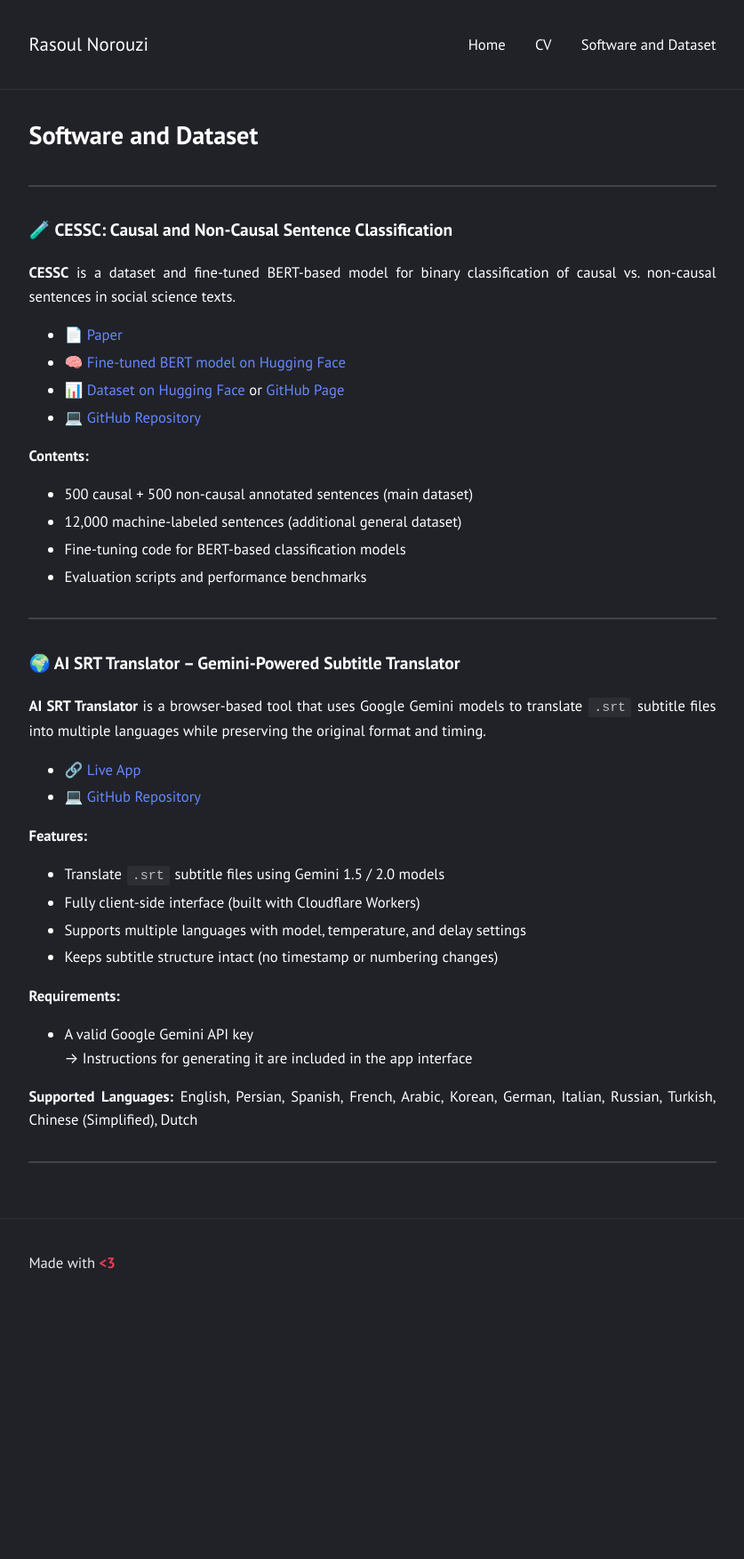
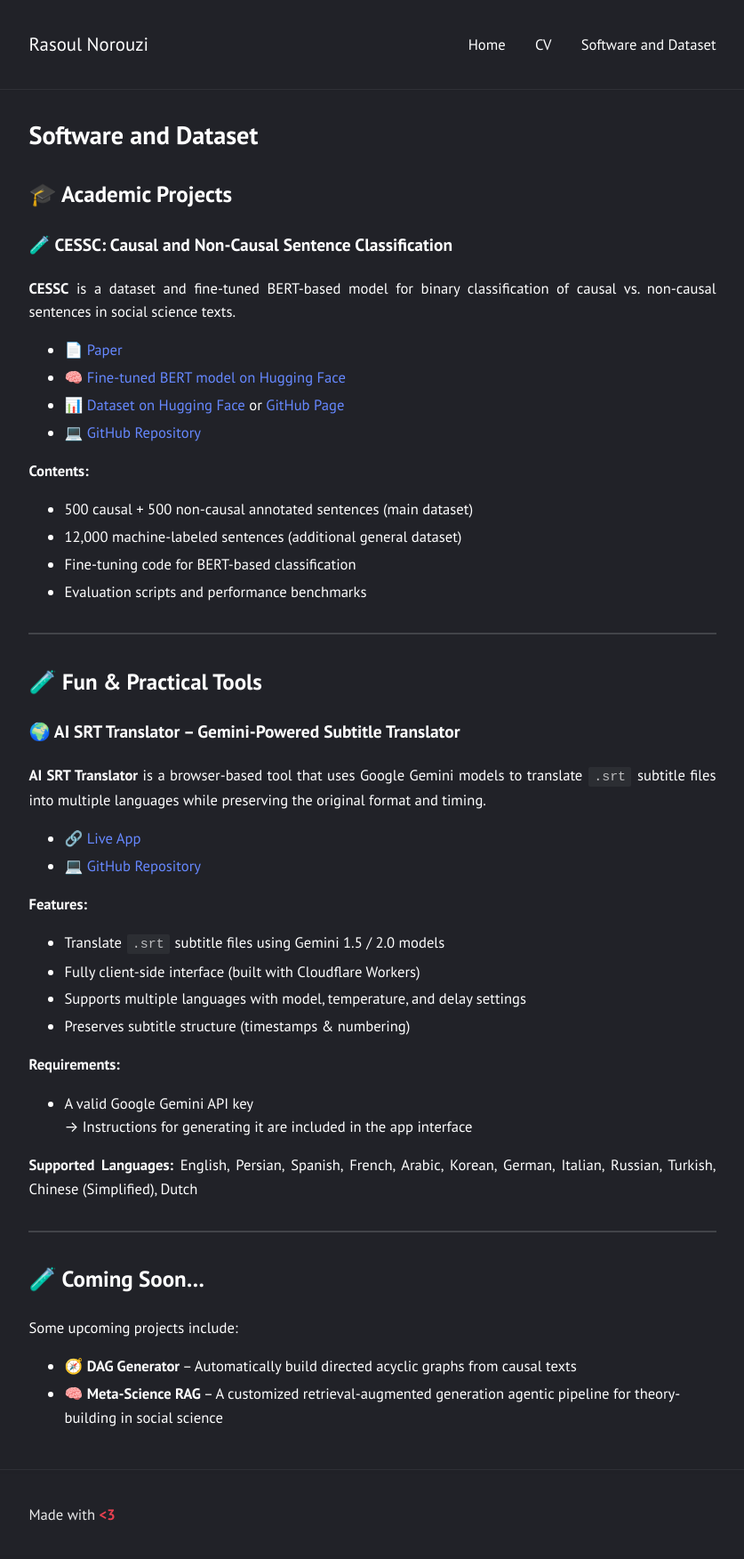
Before and after one commit to rasoulnorouzi/rasoulnorouzi.github.io, a Jekyll site: the page built from software-and-dataset.md, in a window 1280 px wide. Shown: the whole page at 89% size, without its empty margins (221-1058 px from the left). Built offline with Jekyll 4.4.1, drawn with Linux system fonts in a browser that asks for light colours; before the commit the page ends 1470 px from its top, so only the background shows below that.

Commit message:
Update software-and-dataset.md

```diff
--- a/software-and-dataset.md
+++ b/software-and-dataset.md
@@ -3,23 +3,26 @@ title: "Software and Dataset"
 layout: page
 ---
 
----
+## 🎓 Academic Projects
+
 ### 🧪 CESSC: Causal and Non-Causal Sentence Classification
 
 **CESSC** is a dataset and fine-tuned BERT-based model for binary classification of causal vs. non-causal sentences in social science texts.
 
 - 📄 [Paper](https://www.cambridge.org/core/journals/research-synthesis-methods/article/capturing-causal-claims-a-finetuned-text-mining-model-for-extracting-causal-sentences-from-social-science-papers/E76E6EFB3373DE4FE6D9DCDB56271CEE?utm_campaign=shareaholic&utm_medium=copy_link&utm_source=bookmark)
 - 🧠 [Fine-tuned BERT model on Hugging Face](https://huggingface.co/rasoultilburg/ssc_bert)
-- 📊 [Dataset on Hugging Face](https://huggingface.co/datasets/rasoultilburg/ssc)  or [GitHub Page](https://github.com/rasoulnorouzi/cessc/tree/main/datasets)
+- 📊 [Dataset on Hugging Face](https://huggingface.co/datasets/rasoultilburg/ssc) or [GitHub Page](https://github.com/rasoulnorouzi/cessc/tree/main/datasets)
 - 💻 [GitHub Repository](https://github.com/rasoulnorouzi/cessc)
 
 **Contents:**
 - 500 causal + 500 non-causal annotated sentences (main dataset)
 - 12,000 machine-labeled sentences (additional general dataset)
-- Fine-tuning code for BERT-based classification models
+- Fine-tuning code for BERT-based classification
 - Evaluation scripts and performance benchmarks
 
 ---
+
+## 🧪 Fun & Practical Tools
 
 ### 🌍 AI SRT Translator – Gemini-Powered Subtitle Translator
 
@@ -32,7 +35,7 @@ layout: page
 - Translate `.srt` subtitle files using Gemini 1.5 / 2.0 models
 - Fully client-side interface (built with Cloudflare Workers)
 - Supports multiple languages with model, temperature, and delay settings
-- Keeps subtitle structure intact (no timestamp or numbering changes)
+- Preserves subtitle structure (timestamps & numbering)
 
 **Requirements:**
 - A valid Google Gemini API key
@@ -42,3 +45,10 @@ layout: page
 English, Persian, Spanish, French, Arabic, Korean, German, Italian, Russian, Turkish, Chinese (Simplified), Dutch
 
 ---
+
+## 🧪 Coming Soon...
+
+Some upcoming projects include:
+
+- 🧭 **DAG Generator** – Automatically build directed acyclic graphs from causal texts
+- 🧠 **Meta-Science RAG** – A customized retrieval-augmented generation agentic pipeline for theory-building in social science
```
